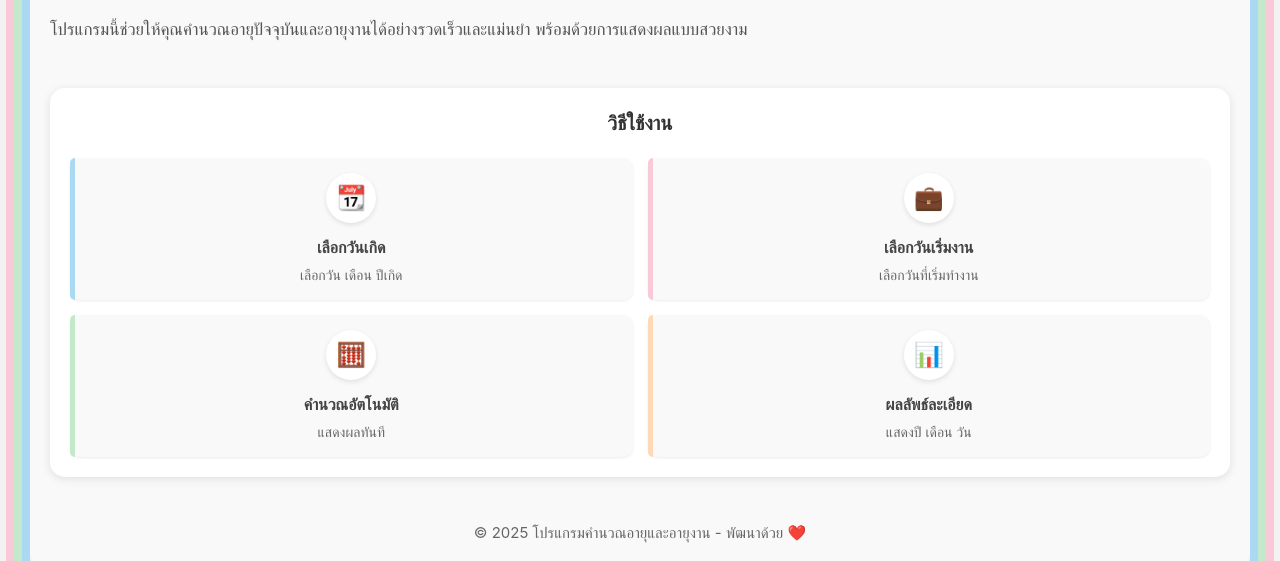
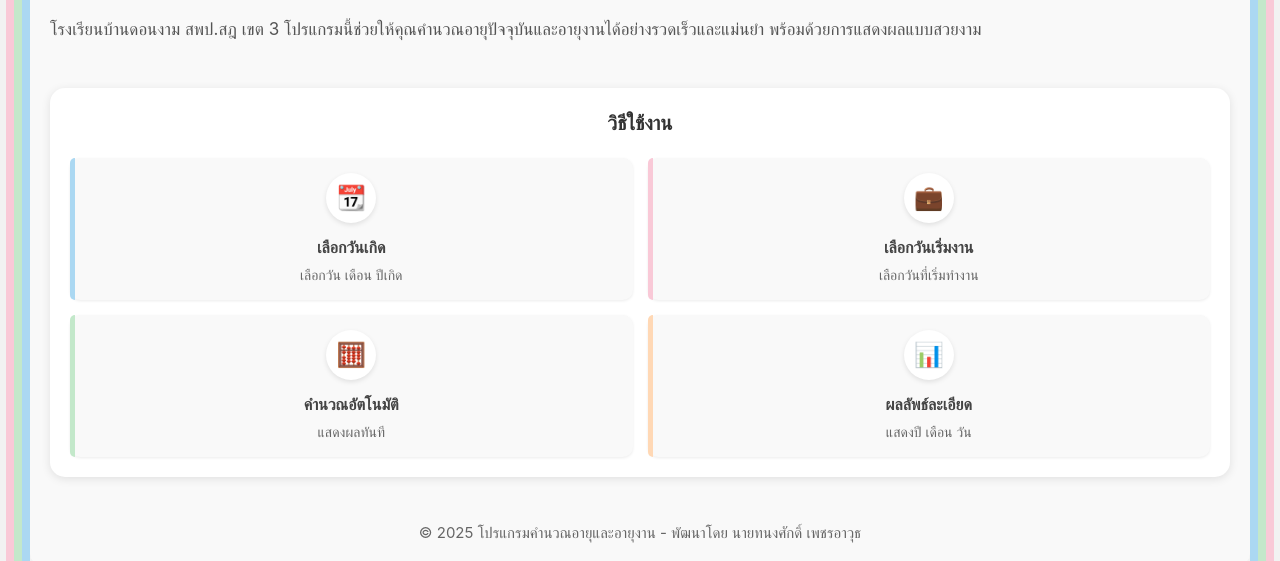
Before and after one commit to tanongsakphatarvut/calage, a plain HTML site: page index.html in a window 1280 px wide. Shown: the part 170-731 px from the top of the page. Drawn offline with Linux system fonts and the light colour scheme.

Commit message:
Update index.html

```diff
--- a/index.html
+++ b/index.html
@@ -39,6 +39,7 @@
             <div class="page homepage active" id="page-home">
                 <h1 class="app-title">โปรแกรมคำนวณอายุและอายุงาน</h1>
                 <p class="app-description">
+                    โรงเรียนบ้านดอนงาม สพป.สฎ เขต 3
                     โปรแกรมนี้ช่วยให้คุณคำนวณอายุปัจจุบันและอายุงานได้อย่างรวดเร็วและแม่นยำ พร้อมด้วยการแสดงผลแบบสวยงาม
                 </p>
 
@@ -69,7 +70,7 @@
                     </div>
                 </div>
 
-                <p class="copyright">© 2025 โปรแกรมคำนวณอายุและอายุงาน - พัฒนาด้วย ❤️</p>
+                <p class="copyright">© 2025 โปรแกรมคำนวณอายุและอายุงาน - พัฒนาโดย นายทนงศักดิ์ เพชรอาวุธ </p>
             </div>
 
             <!-- หน้ากรอกข้อมูล -->
```
